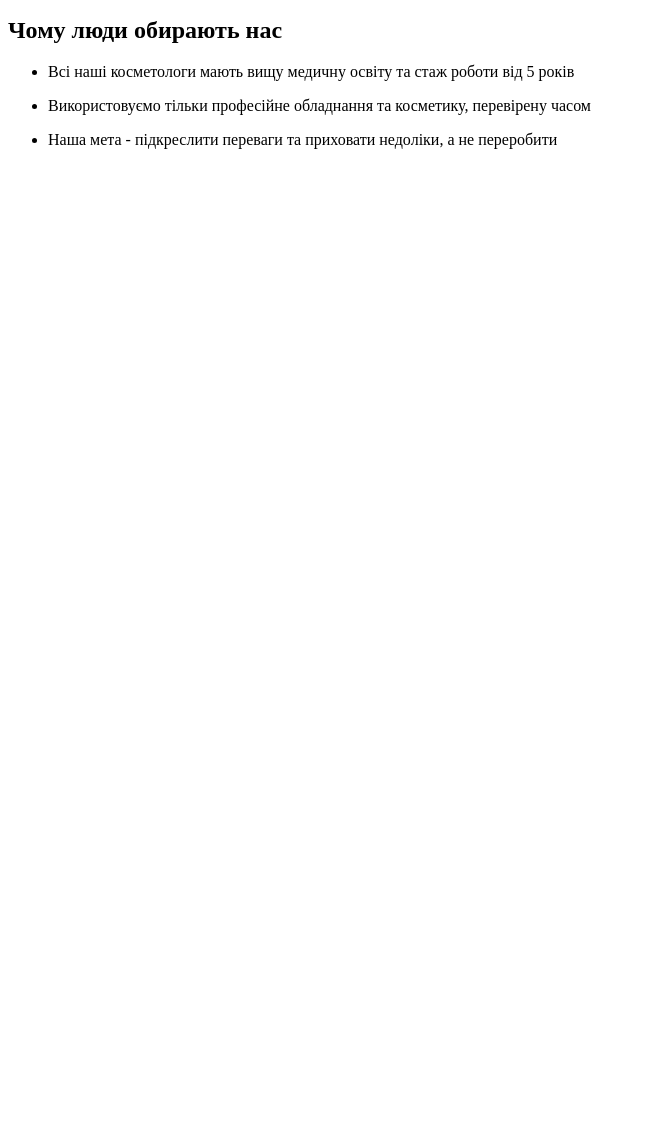
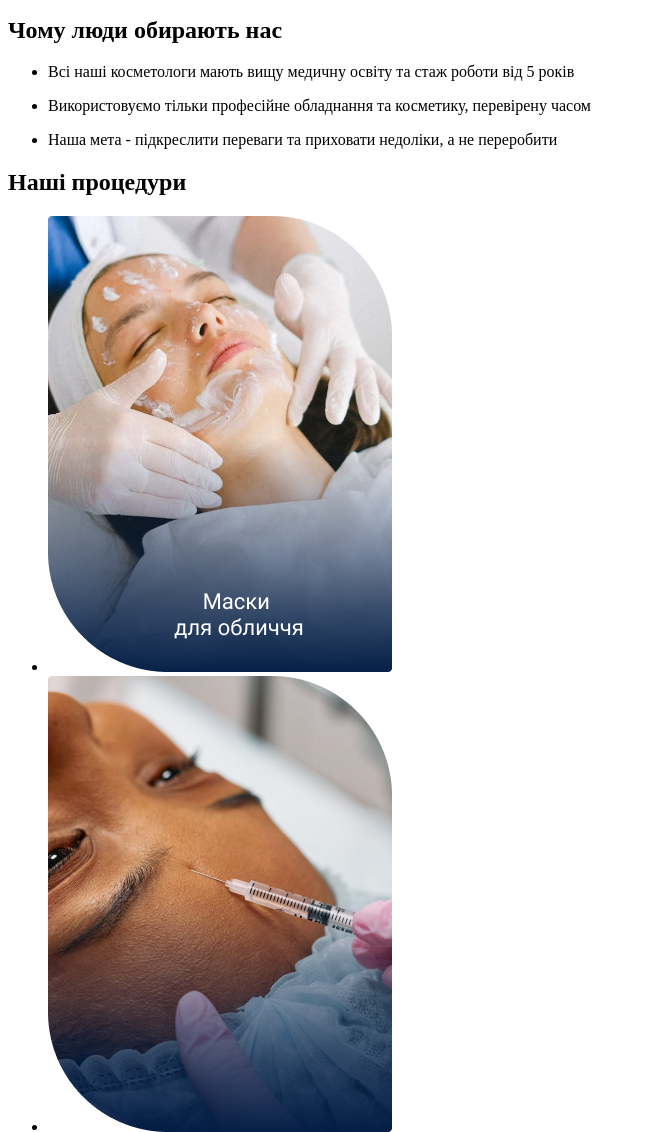
Before and after one commit to ZhukRuslan/genius-homework-1, a plain HTML site: page index.html in a window 1280 px wide. Shown: the part 522-1654 px from the top of the page, without its empty margins (0-646 px from the left). Before the commit the page ends 800 px from the top, so only its background shows below. Drawn offline with Linux system fonts and the light colour scheme.

Commit message:
проведено розмітку четвертої секції

```diff
--- a/index.html
+++ b/index.html
@@ -73,7 +73,21 @@
             </ul>
         </section>
 
-        <section></section>
+        <section>
+            <h2>Наші <span>процедури</span></h2>
+
+            <ul>
+                <li>
+                    <img src="./images/maska.jpg" alt="нанесення крему на жіноче обличчя" />
+                </li>
+                <li>
+                    <img src="./images/injection.jpg" alt="вводять ін'єкцію в лобову частину жіночолго обличчя" />
+                </li>
+                <li>
+                    <img src="./images/massage.jpg" alt="роблять масаж жіночого обличчя" />
+                </li>
+            </ul>
+        </section>
 
         <section></section>
     </main>
```
Also changed, not shown: images/injection.jpg (added), images/maska.jpg (added), images/massage.jpg (added).
